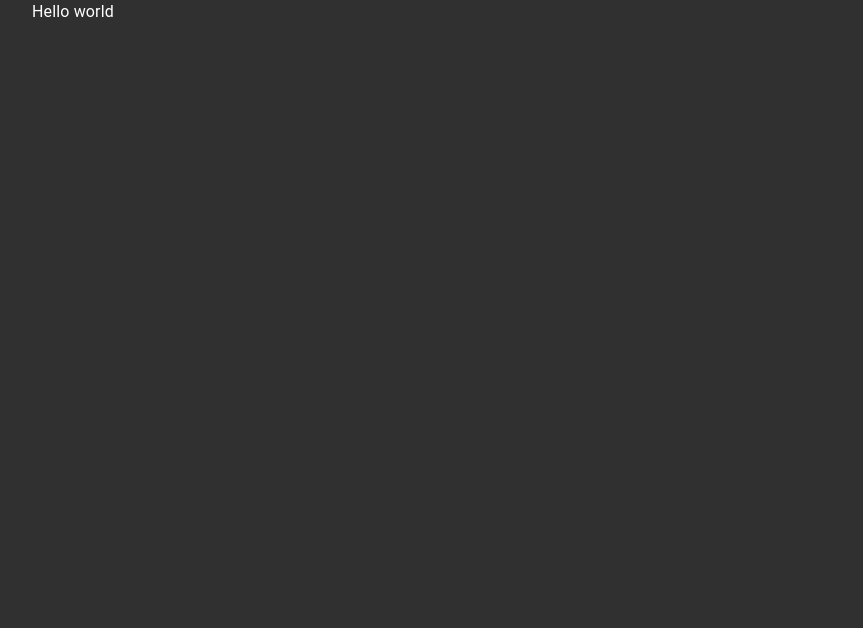
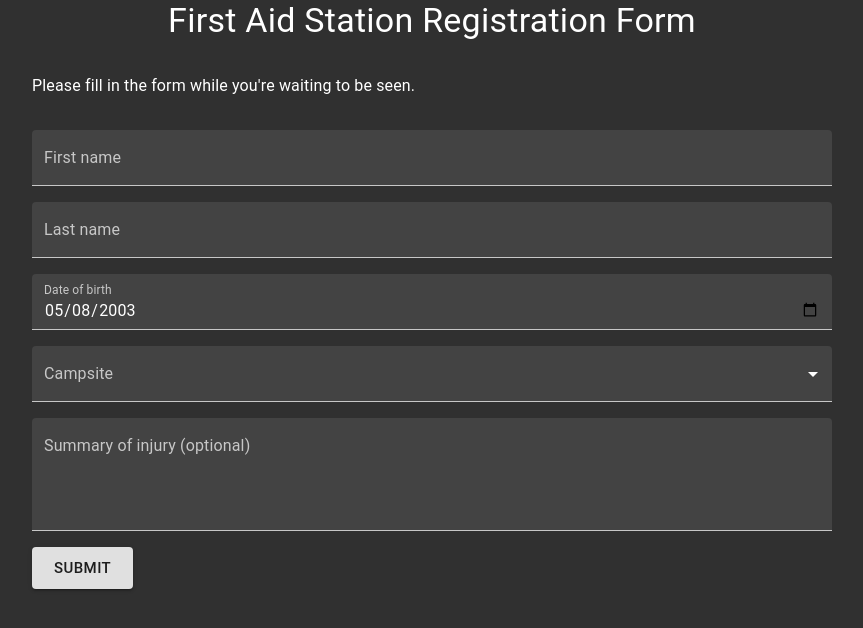
Before and after one commit to OxfordMedicalSimulation/coding-challenge-fe, a React (Create React App) app: page / in a window 1280 px wide. Shown: the top 628 px of the page, without its empty margins (208-1071 px from the left). Built offline with nearby package versions, Linux system fonts and the light colour scheme.

Commit message:
Add registration form component with data validation

```diff
--- a/package.json
+++ b/package.json
@@ -9,13 +9,15 @@
     "@testing-library/react": "^11.1.0",
     "@testing-library/user-event": "^12.1.10",
     "classnames": "^2.3.1",
+    "formik": "^2.2.6",
     "react": "^17.0.2",
     "react-dom": "^17.0.2",
     "react-redux": "^7.2.3",
     "react-router-dom": "^5.2.0",
     "react-scripts": "4.0.3",
     "reduce-reducers": "^1.0.4",
-    "web-vitals": "^1.0.1"
+    "web-vitals": "^1.0.1",
+    "yup": "^0.32.9"
   },
   "scripts": {
     "start": "react-scripts start",
--- /dev/null
+++ b/src/Helpers/dateOperations.js
@@ -0,0 +1,23 @@
+export const getToday = () => {
+  const local = new Date()
+  return local.toJSON().slice(0, 10)
+}
+
+export const getDeltaDate = (input, days, months, years) => {
+  return new Date(
+    input.getFullYear() + years,
+    input.getMonth() + months,
+    Math.min(
+      input.getDate() + days,
+      new Date(
+        input.getFullYear() + years,
+        input.getMonth() + months + 1,
+        0
+      ).getDate()
+    )
+  )
+}
+
+export const get18YearsAgo = () => {
+  return getDeltaDate(new Date(), 0, 0, -18).toJSON().slice(0, 10)
+}
--- /dev/null
+++ b/src/Helpers/index.js
@@ -0,0 +1 @@
+export * from './dateOperations'
--- a/src/Screens/Home/Home.js
+++ b/src/Screens/Home/Home.js
@@ -1,11 +1,23 @@
 import React from 'react'
+
+import { RegistrationForm } from './components'
 
 import { Box, Typography } from '@material-ui/core'
 
 const Home = () => {
   return (
     <Box mx="auto" maxWidth={800}>
-      <Typography>Hello world</Typography>
+      <Typography variant="h4" align="center">
+        First Aid Station Registration Form
+      </Typography>
+
+      <Box mb={4} />
+      <Typography>
+        Please fill in the form while you're waiting to be seen.
+      </Typography>
+      <Box mb={4} />
+
+      <RegistrationForm />
     </Box>
   )
 }
--- /dev/null
+++ b/src/Screens/Home/components/RegistrationForm.js
@@ -0,0 +1,132 @@
+import React, { useCallback } from 'react'
+
+import { useFormik } from 'formik'
+import * as yup from 'yup'
+
+import { get18YearsAgo } from 'Helpers'
+
+import { Box, TextField, Button } from '@material-ui/core'
+
+const campsites = [
+  'HEX corruption',
+  'Data lake',
+  'Protocol resumption',
+  'The encoded fields',
+].map((campsite, index) => ({ value: index, label: campsite }))
+
+const validationSchema = yup.object({
+  firstName: yup
+    .string('Enter your first name')
+    .required('First name is required'),
+  lastName: yup
+    .string('Enter your last name')
+    .required('Last name is required'),
+  dob: yup
+    .date()
+    .max(
+      get18YearsAgo(),
+      'Invalid date of birth - all attendees should be at least 18 years old'
+    )
+    .required('Date of birth is required'),
+  campsite: yup.string().required('Campsite is required'),
+})
+
+const RegistrationForm = () => {
+  const formik = useFormik({
+    initialValues: {
+      firstName: '',
+      lastName: '',
+      dob: get18YearsAgo(),
+      campsite: '',
+      injury: '',
+    },
+    validationSchema: validationSchema,
+    onSubmit: (values) => {
+      alert(JSON.stringify(values, null, 2))
+    },
+  })
+
+  const formikBindings = useCallback(
+    (fieldName) => ({
+      value: formik.values[fieldName],
+      onChange: formik.handleChange,
+      error: formik.touched[fieldName] && Boolean(formik.errors[fieldName]),
+      helperText: formik.touched[fieldName] && formik.errors[fieldName],
+    }),
+    [formik.errors, formik.handleChange, formik.touched, formik.values]
+  )
+
+  return (
+    <form onSubmit={formik.handleSubmit}>
+      <TextField
+        fullWidth
+        variant="filled"
+        id="firstName"
+        name="firstName"
+        label="First name"
+        {...formikBindings('firstName')}
+      />
+      <Box mb={2} />
+
+      <TextField
+        fullWidth
+        variant="filled"
+        id="lastName"
+        name="lastName"
+        label="Last name"
+        {...formikBindings('lastName')}
+      />
+      <Box mb={2} />
+
+      <TextField
+        fullWidth
+        type="date"
+        variant="filled"
+        id="dob"
+        name="dob"
+        label="Date of birth"
+        {...formikBindings('dob')}
+      />
+      <Box mb={2} />
+
+      <TextField
+        fullWidth
+        select
+        variant="filled"
+        id="campsite"
+        name="campsite"
+        label="Campsite"
+        SelectProps={{
+          native: true,
+        }}
+        {...formikBindings('campsite')}
+      >
+        <option disabled value=""></option>
+        {campsites.map((option) => (
+          <option key={option.value} value={option.value}>
+            {option.label}
+          </option>
+        ))}
+      </TextField>
+      <Box mb={2} />
+
+      <TextField
+        fullWidth
+        multiline
+        rows={4}
+        variant="filled"
+        id="injury"
+        name="injury"
+        label="Summary of injury (optional)"
+        {...formikBindings('injury')}
+      />
+      <Box mb={2} />
+
+      <Button variant="contained" size="large" type="submit">
+        Submit
+      </Button>
+    </form>
+  )
+}
+
+export default RegistrationForm
--- /dev/null
+++ b/src/Screens/Home/components/index.js
@@ -0,0 +1 @@
+export { default as RegistrationForm } from './RegistrationForm'
```
Also changed, not shown: 1 other file (tests, documents, lock files or other folders).
